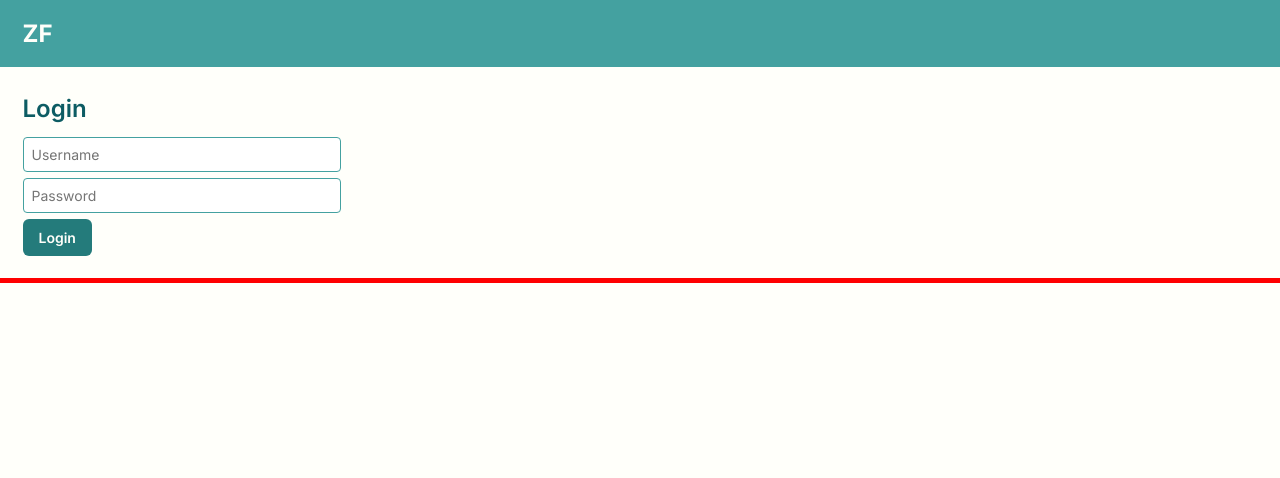
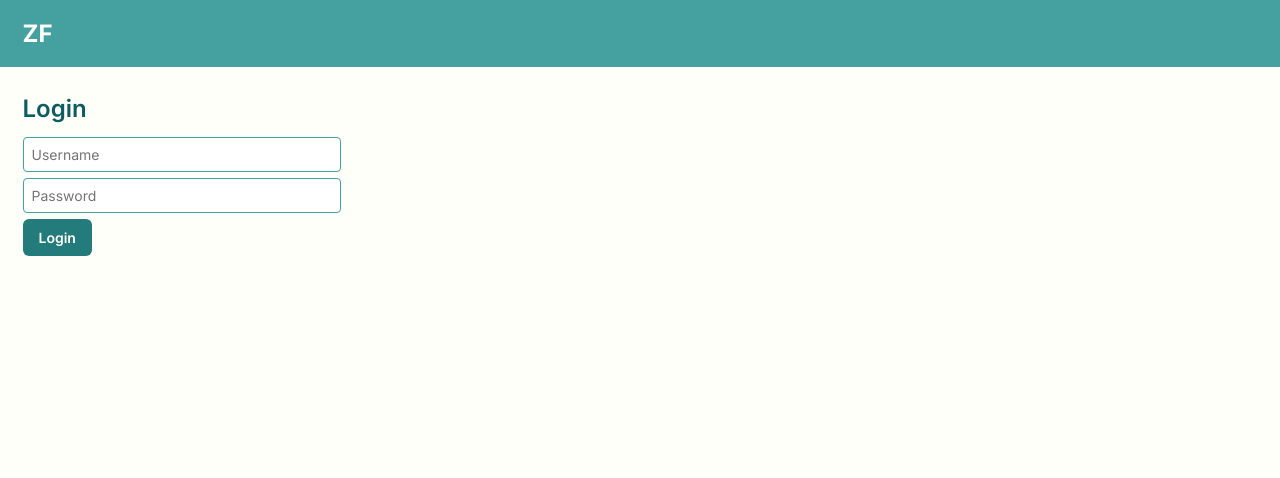
Before and after one commit to JemZubiri-Projects/zf_app, a Django app: page /accounts/login/?next=/dashboard/inbox/ in a window 1280 px wide. Shown: the top 478 px of the page. Run offline with Django 4.2, Linux system fonts and the light colour scheme.

Commit message:
revert debug

```diff
--- a/static/css/global.css
+++ b/static/css/global.css
@@ -4,10 +4,6 @@
     --color-primary: #44A1A0;
     --color-accent: #78CDD7;
     --color-secondary: #247B7B;
-}
-
-body {
-    outline: 5px solid red !important;
 }
 
 body {
--- a/zf_app/settings.py
+++ b/zf_app/settings.py
@@ -126,7 +126,7 @@ USE_TZ = True
 # Static files (CSS, JavaScript, Images)
 # https://docs.djangoproject.com/en/4.2/howto/static-files/
 
-STATIC_URL = 'static/'
+STATIC_URL = '/static/'
 
 # Default primary key field type
 # https://docs.djangoproject.com/en/4.2/ref/settings/#default-auto-field
```
